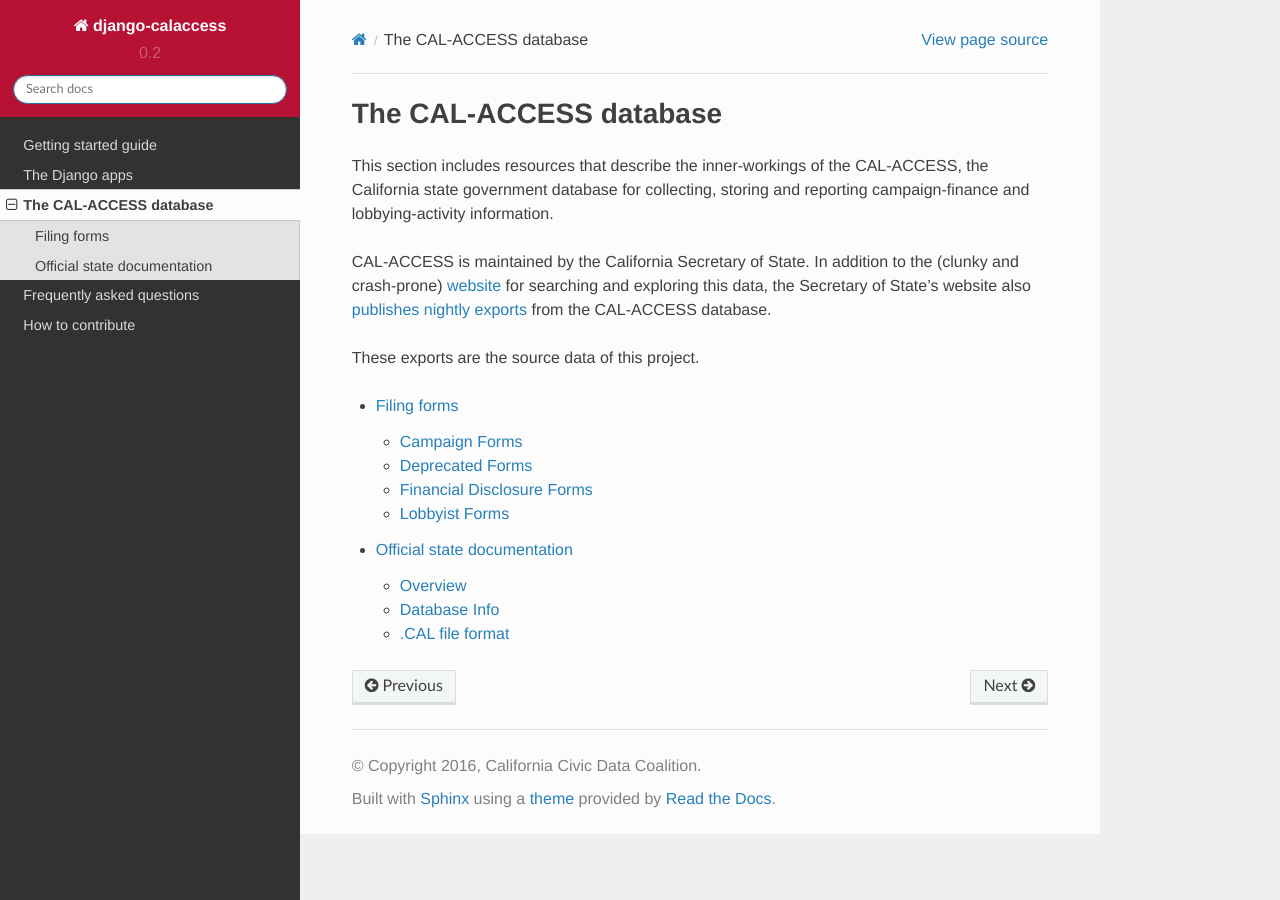
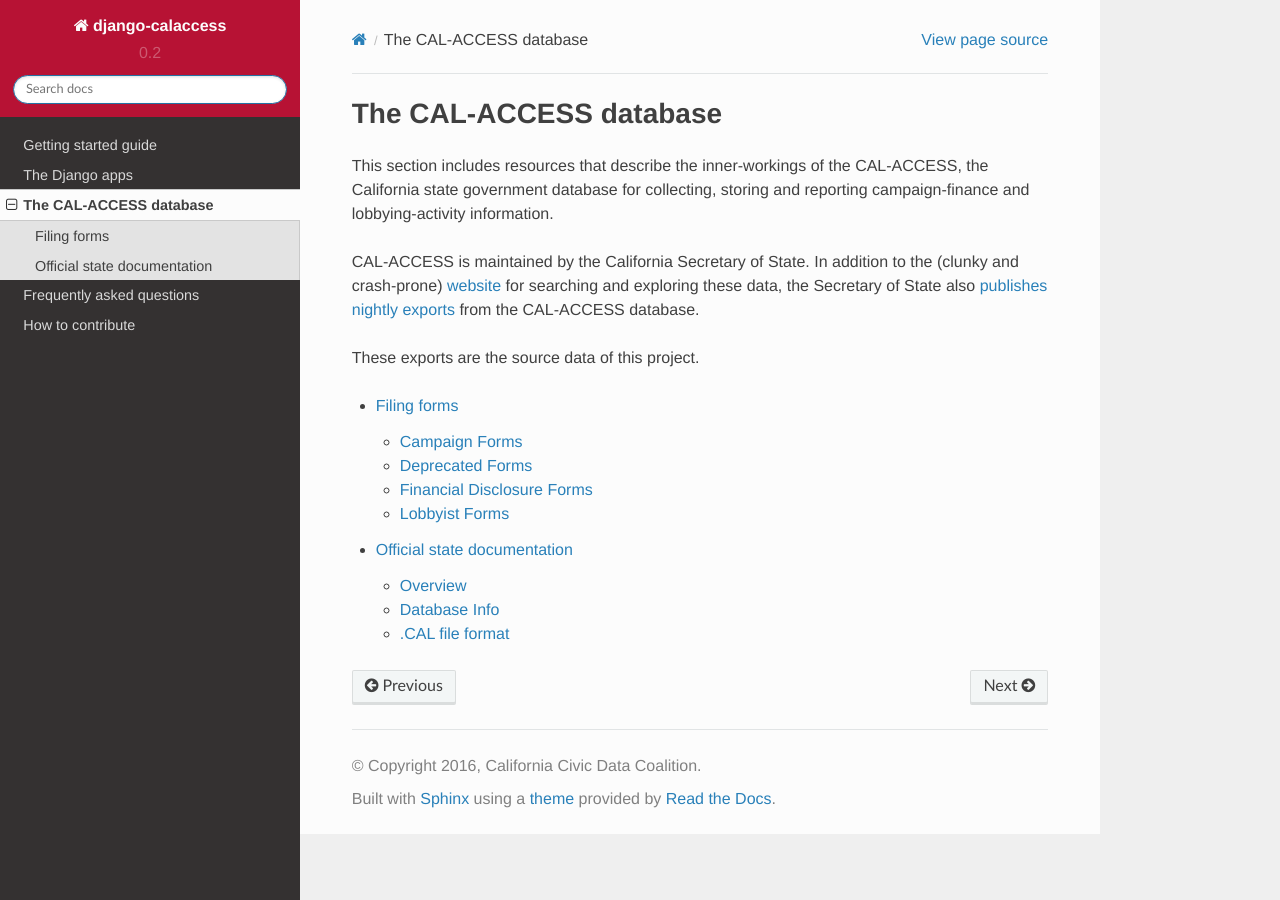
Before and after one commit to palewire/django-calaccess-technical-documentation, a Sphinx documentation site: the page built from docs/calaccess.rst, in a window 1280 px wide. Built offline with Sphinx 7.4.7 and the Read the Docs theme 2.0.0, drawn with Linux system fonts in a browser that asks for light colours; pages that are not in the unit, such as notebooks, are missing from menus.

Commit message:
Small edits

```diff
--- a/docs/calaccess.rst
+++ b/docs/calaccess.rst
@@ -6,9 +6,7 @@ the California state government database for collecting, storing and reporting
 campaign-finance and lobbying-activity information.
 
 CAL-ACCESS is maintained by the California Secretary of State. In addition to the
-(clunky and crash-prone) `website <http://dbsearch.ss.ca.gov/>`_ for searching and exploring this data,
-the Secretary of State's website also `publishes nightly exports <http://www.sos.ca.gov/campaign-lobbying/cal-access-resources/raw-data-campaign-finance-and-lobbying-activity/>`_
-from the CAL-ACCESS database.
+(clunky and crash-prone) `website <http://dbsearch.ss.ca.gov/>`_ for searching and exploring these data, the Secretary of State also `publishes nightly exports <http://www.sos.ca.gov/campaign-lobbying/cal-access-resourcesraw-data-campaign-finance-and-lobbying-activity/>`_ from the CAL-ACCESS database.
 
 These exports are the source data of this project.
 
```
